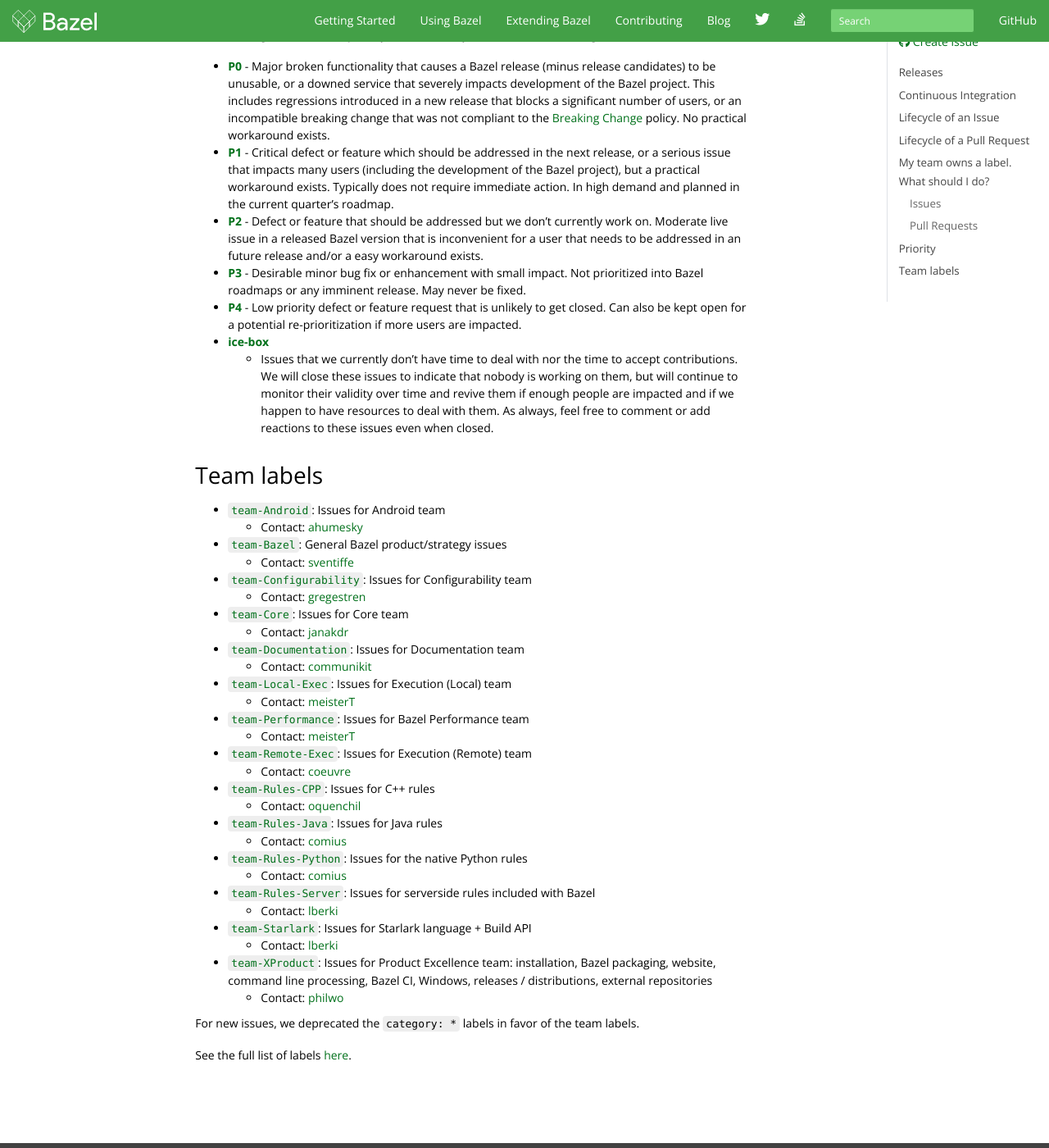
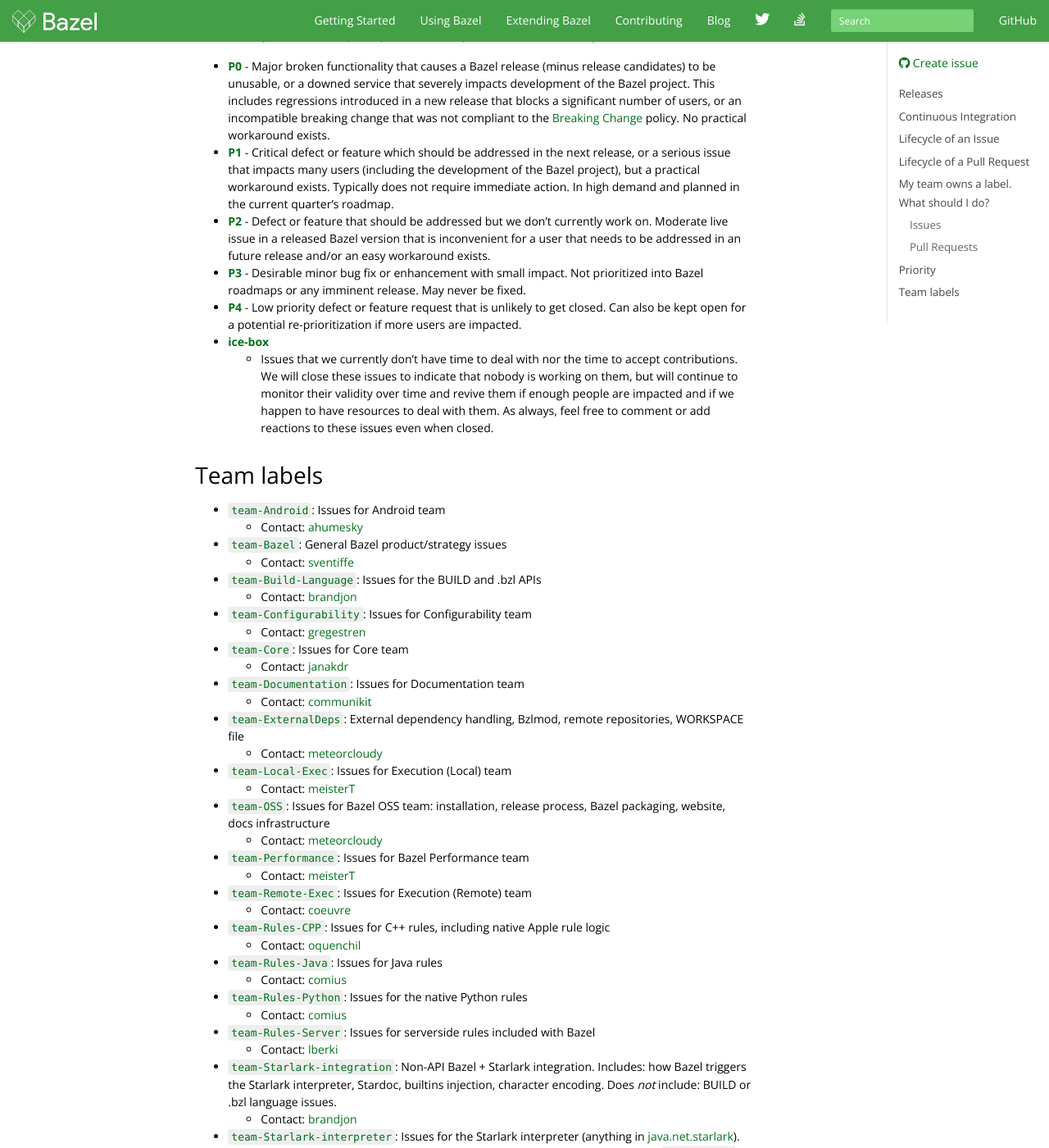
Before and after one commit to bazelbuild/bazel-website, a Jekyll site: the page built from maintaining/maintainers-guide.md, in a window 1280 px wide and 1400 px high, scrolled down 2373 px. Shown: the whole window at 82% size. Built offline with Jekyll 4.4.1, drawn with Linux system fonts in a browser that asks for light colours; nearby versions of some CDN libraries; library files that are not in the unit come from our copies; comment, search, counter and statistics services are not loaded; the table of contents is made by our own code; some of the changed text lies outside the part shown.

Commit message:
Update team label triage designations.
TODO: provider deeper guidance for what each label means (list more specific examples than "Issues for XYZ team").  That's suitable for a followup PR. This PR is just to maintain basic accuracy.

Fixes https://github.com/bazelbuild/bazel/issues/14684.

```diff
--- a/maintaining/maintainers-guide.md
+++ b/maintaining/maintainers-guide.md
@@ -150,7 +150,7 @@
 * [**P2**](https://github.com/bazelbuild/bazel/labels/P2) - Defect or feature
   that should be addressed but we don't currently work on. Moderate live issue
   in a released Bazel version that is inconvenient for a user that needs to be
-  addressed in an future release and/or a easy workaround exists.
+  addressed in an future release and/or an easy workaround exists.
 * [**P3**](https://github.com/bazelbuild/bazel/labels/P3) - Desirable minor bug
   fix or enhancement with small impact. Not prioritized into Bazel roadmaps or
   any imminent release. May never be fixed.
@@ -171,19 +171,25 @@
     *   Contact: [ahumesky](https://github.com/ahumesky)
 *   [`team-Bazel`](https://github.com/bazelbuild/bazel/labels/team-Bazel): General Bazel product/strategy issues
     * Contact: [sventiffe](https://github.com/sventiffe)
+*   [`team-Build-Language`](https://github.com/bazelbuild/bazel/labels/team-Build-Language): Issues for the BUILD and .bzl APIs
+    * Contact: [brandjon](https://github.com/brandjon)
 *   [`team-Configurability`](https://github.com/bazelbuild/bazel/labels/team-Configurability): Issues for Configurability team
     * Contact: [gregestren](https://github.com/gregestren)
 *   [`team-Core`](https://github.com/bazelbuild/bazel/labels/team-Core): Issues for Core team
     * Contact: [janakdr](https://github.com/janakdr)
 *   [`team-Documentation`](https://github.com/bazelbuild/bazel/labels/team-Documentation): Issues for Documentation team
     * Contact: [communikit](https://github.com/communikit)
+*   [`team-ExternalDeps`](https://github.com/bazelbuild/bazel/labels/team-ExternalDeps): External dependency handling, Bzlmod, remote repositories, WORKSPACE file
+    * Contact: [meteorcloudy](https://github.com/meteorcloudy)
 *   [`team-Local-Exec`](https://github.com/bazelbuild/bazel/labels/team-Local-Exec): Issues for Execution (Local) team
     * Contact: [meisterT](https://github.com/meisterT)
+*   [`team-OSS`](https://github.com/bazelbuild/bazel/labels/team-OSS): Issues for Bazel OSS team: installation, release process, Bazel packaging, website, docs infrastructure
+    * Contact: [meteorcloudy](https://github.com/meteorcloudy)
 *   [`team-Performance`](https://github.com/bazelbuild/bazel/labels/team-Performance): Issues for Bazel Performance team
     * Contact: [meisterT](https://github.com/meisterT)
 *   [`team-Remote-Exec`](https://github.com/bazelbuild/bazel/labels/team-Remote-Exec): Issues for Execution (Remote) team
     * Contact: [coeuvre](https://github.com/coeuvre)
-*   [`team-Rules-CPP`](https://github.com/bazelbuild/bazel/labels/team-Rules-CPP): Issues for C++ rules
+*   [`team-Rules-CPP`](https://github.com/bazelbuild/bazel/labels/team-Rules-CPP): Issues for C++ rules, including native Apple rule logic
     * Contact: [oquenchil](https://github.com/oquenchil)
 *   [`team-Rules-Java`](https://github.com/bazelbuild/bazel/labels/team-Rules-Java): Issues for Java rules
     * Contact: [comius](https://github.com/comius)
@@ -191,10 +197,12 @@
     * Contact: [comius](https://github.com/comius)
 *   [`team-Rules-Server`](https://github.com/bazelbuild/bazel/labels/team-Rules-Server): Issues for serverside rules included with Bazel
     * Contact: [lberki](https://github.com/lberki)
+*   [`team-Starlark-integration`](https://github.com/bazelbuild/bazel/labels/team-Starlark-integration): Non-API Bazel + Starlark integration. Includes: how Bazel triggers the Starlark interpreter, Stardoc, builtins injection, character encoding.  Does *not* include: BUILD or .bzl language issues.
+    * Contact: [brandjon](https://github.com/brandjon)
+*   [`team-Starlark-interpreter`](https://github.com/bazelbuild/bazel/labels/team-Starlark-interpreter): Issues for the Starlark interpreter (anything in [java.net.starlark](https://github.com/bazelbuild/bazel/tree/master/src/main/java/net/starlark/java)). BUILD and .bzl API issues (which represent Bazel's *integration* with Starlark) go in `team-Build-Language`.
+    * Contact: [brandjon](https://github.com/brandjon)
 *   [`team-Starlark`](https://github.com/bazelbuild/bazel/labels/team-Starlark): Issues for Starlark language + Build API
     * Contact: [lberki](https://github.com/lberki)
-*   [`team-XProduct`](https://github.com/bazelbuild/bazel/labels/team-XProduct): Issues for Product Excellence team: installation, Bazel packaging, website, command line processing, Bazel CI, Windows, releases / distributions, external repositories
-    * Contact: [philwo](https://github.com/philwo)
 
 For new issues, we deprecated the `category: *` labels in favor of the team labels.
 
```
